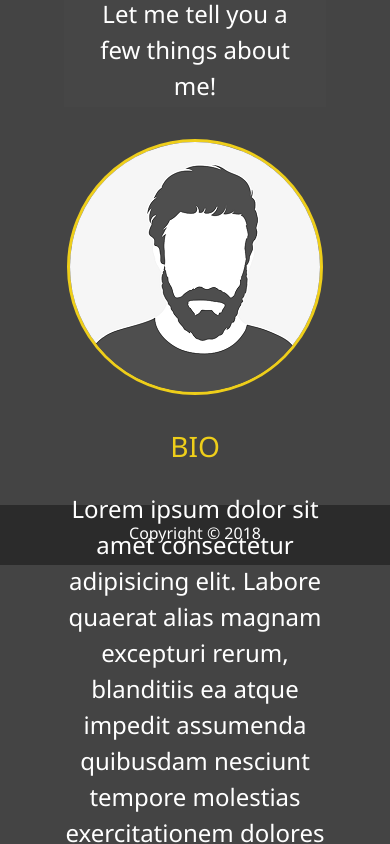
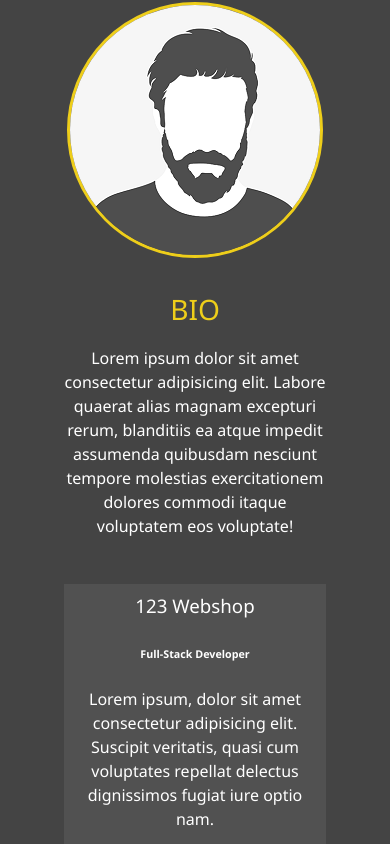
Before and after one commit to rfdomingues98/myportfolio, a website: page dist/about.html in a window 390 px wide. Shown: the part 279-1123 px from the top of the page. Drawn offline with Linux system fonts and the light colour scheme.

Commit message:
Some changes/corrections to about page responsiveness

```diff
--- a/scss/_mobile.scss
+++ b/scss/_mobile.scss
@@ -75,4 +75,16 @@
             width: 100px;
         }
     }
+
+    main#about h1 {
+        font-size: 55px;
+    }
+
+    main#about h2 {
+        font-size: 24px;
+    }
+
+    main#about p {
+        font-size: 16px;
+    }
 }
--- a/scss/main.scss
+++ b/scss/main.scss
@@ -48,11 +48,17 @@
     color: $secondary-color;
 }
 
+.flex-about {
+    display: flex;
+    min-height: 100vh;
+    flex-direction: column;
+}
+
 main {
     padding: 4rem;
-    //height: 100%;
     height: calc(100vh - 60px);
 
+    //overflow: auto;
     .icons {
         margin-top: 1rem;
 
@@ -72,6 +78,10 @@
         h1 {
             margin-top: 20vh;
         }
+    }
+
+    &#about {
+        flex: 1;
     }
 }
 
@@ -115,6 +125,7 @@
 }
 
 #main-footer {
+    flex: none;
     text-align: center;
     padding: 1rem;
     background: darken($primary-color, 10);
```
Also changed, not shown: dist/about.html, dist/css/main.css.
